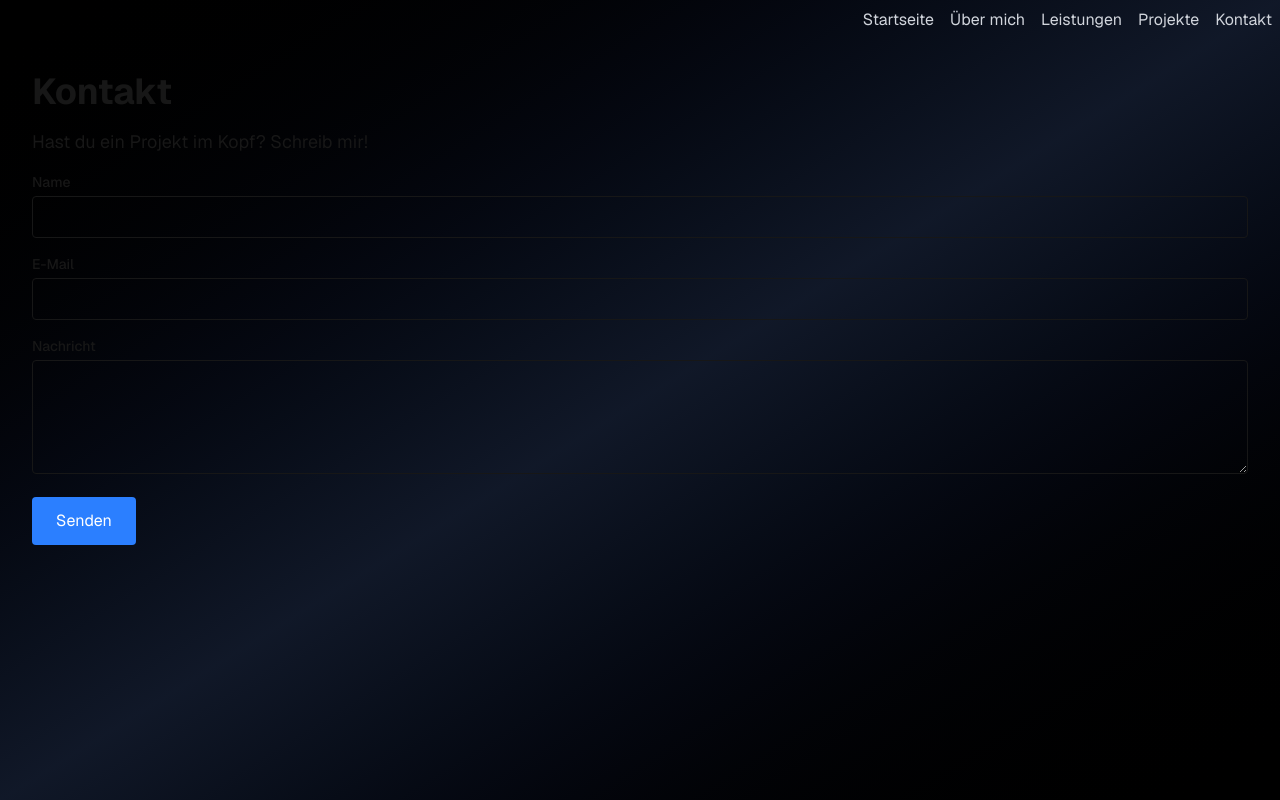
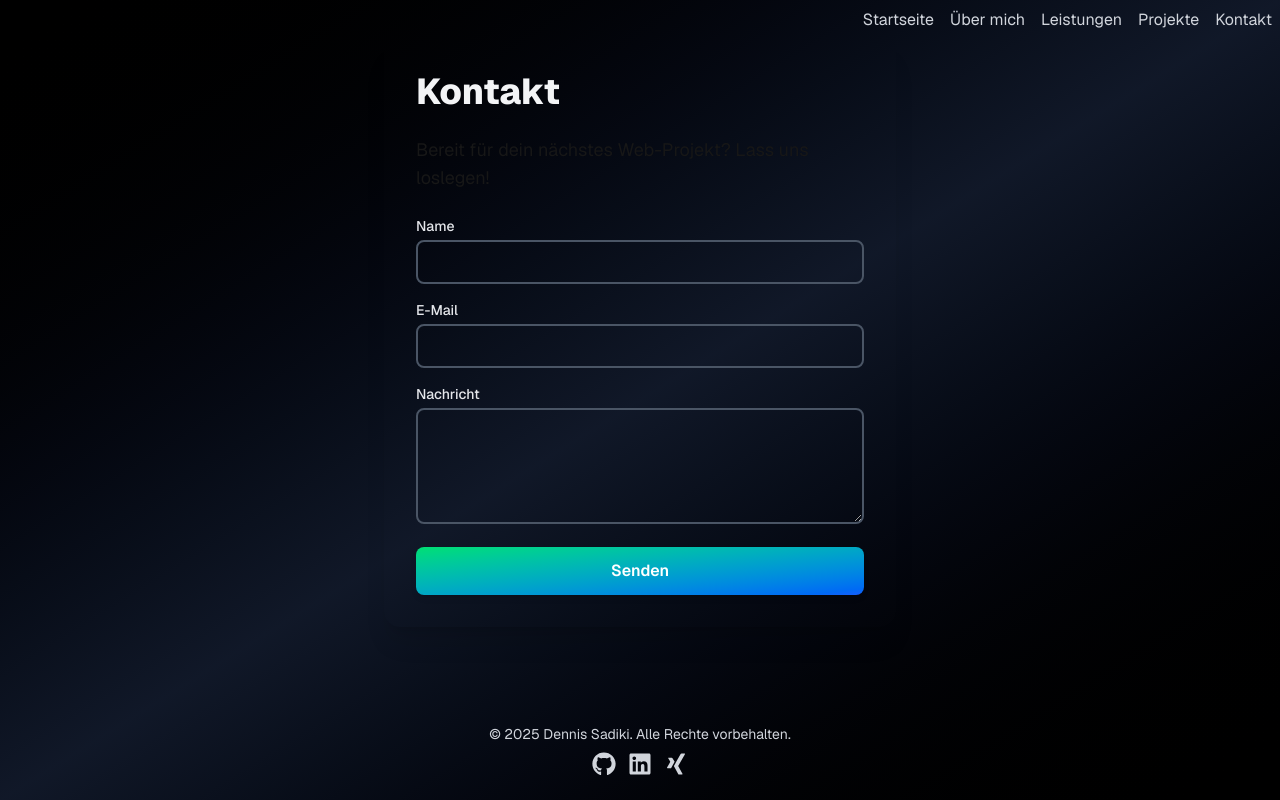
Before and after one commit to AchillesGit/portfolio, a Next.js app: page /kontakt in a window 1280 px wide. Shown: the top 800 px of the page. Built offline with nearby package versions, Linux system fonts and the light colour scheme.

Commit message:
Refactor KontaktPage for improved form handling and add framer-motion for animations

```diff
--- a/app/components/techBadges.tsx
+++ b/app/components/techBadges.tsx
@@ -10,11 +10,9 @@ const TechBadges: React.FC<TechBadgesProps> = ({ badges }) => {
       {badges.map((tech, idx) => (
         <div
           key={idx}
-          className='relative inline-flex items-center justify-center p-0.5 overflow-hidden rounded-full group bg-gradient-to-br from-green-400 to-blue-600'
+          className='inline-flex items-center justify-center px-2 py-0.5 text-sm border-2 rounded-full border-teal-700'
         >
-          <span className='relative flex items-center gap-2 px-1.5 py-0.5 bg-white dark:bg-gray-900 rounded-full'>
-            <span className='text-sm'>{tech}</span>
-          </span>
+          {tech}
         </div>
       ))}
     </div>
--- a/app/kontakt/page.tsx
+++ b/app/kontakt/page.tsx
@@ -1,22 +1,50 @@
 "use client";
 
+import { useState, useTransition, useRef } from "react";
+import { motion } from "framer-motion";
 import { sendMail } from "./sendMail";
-import { useSearchParams } from "next/navigation";
 
 export default function KontaktPage() {
-  const searchParams = useSearchParams();
-  const status = searchParams.get("status") || null; // Safely access search params
-  console.log(status);
+  const [status, setStatus] = useState<null | "success" | "error">(null);
+  const [isPending, startTransition] = useTransition();
+  const formRef = useRef<HTMLFormElement>(null);
+
+  const handleAction = (formData: FormData) => {
+    startTransition(async () => {
+      const result = await sendMail(formData);
+      setStatus(result.status);
+      if (result.status === "success") {
+        formRef.current?.reset();
+      }
+    });
+  };
 
   return (
-    <div className='min-h-screen p-8'>
-      <h1 className='text-4xl font-bold mb-4'>Kontakt</h1>
-      <form action={sendMail} className='space-y-4'>
-        <p className='text-lg mb-4'>
-          Hast du ein Projekt im Kopf? Schreib mir!
+    <motion.div
+      className='flex justify-center'
+      initial={{ opacity: 0, y: 20 }}
+      animate={{ opacity: 1, y: 0 }}
+      transition={{ duration: 0.6, ease: "easeOut" }}
+    >
+      <div className='w-full max-w-lg rounded-2xl shadow-xl p-8'>
+        <h1 className='text-4xl font-extrabold mb-6 text-gray-100'>Kontakt</h1>
+        <p className='text-lg mb-6'>
+          Bereit für dein nächstes Web-Projekt? Lass uns loslegen!
         </p>
+
+        <motion.form
+          ref={formRef}
+          action={handleAction}
+          className='space-y-4'
+          initial={{ opacity: 0 }}
+          animate={{ opacity: 1 }}
+          transition={{ delay: 0.3, duration: 0.6 }}
+        >
           <div>
-          <label htmlFor='name' className='block text-sm font-medium mb-1'>
+            <label
+              htmlFor='name'
+              className='block text-sm font-medium mb-1 text-gray-200'
+            >
               Name
             </label>
             <input
@@ -24,11 +52,16 @@ export default function KontaktPage() {
               name='name'
               type='text'
               required
-            className='w-full border rounded p-2'
+              minLength={3}
+              className='w-full border-2 border-gray-600 rounded-lg px-4 py-2 text-gray-100 focus:outline-none focus:ring-2 focus:ring-blue-400 transition'
             />
           </div>
+
           <div>
-          <label htmlFor='email' className='block text-sm font-medium mb-1'>
+            <label
+              htmlFor='email'
+              className='block text-sm font-medium mb-1 text-gray-200'
+            >
               E-Mail
             </label>
             <input
@@ -36,11 +69,15 @@ export default function KontaktPage() {
               name='email'
               type='email'
               required
-            className='w-full border rounded p-2'
+              className='w-full border-2 border-gray-600 rounded-lg px-4 py-2 text-gray-100 focus:outline-none focus:ring-2 focus:ring-blue-400 transition'
             />
           </div>
+
           <div>
-          <label htmlFor='message' className='block text-sm font-medium mb-1'>
+            <label
+              htmlFor='message'
+              className='block text-sm font-medium mb-1 text-gray-200'
+            >
               Nachricht
             </label>
             <textarea
@@ -48,27 +85,31 @@ export default function KontaktPage() {
               name='message'
               rows={4}
               required
-            className='w-full border rounded p-2'
+              className='w-full border-2 border-gray-600 rounded-lg px-4 py-2 text-gray-100 focus:outline-none focus:ring-2 focus:ring-blue-400 transition'
             />
           </div>
+
           <button
             type='submit'
-          className='bg-blue-500 px-6 py-3 rounded text-white hover:bg-blue-600'
+            disabled={isPending}
+            className='w-full bg-gradient-to-br from-green-400 to-blue-600 text-white font-semibold py-3 rounded-lg shadow-md transition transform hover:scale-105 disabled:opacity-50 cursor-pointer'
           >
-          Senden
+            {isPending ? "Senden…" : "Senden"}
           </button>
-      </form>
-      {/* Erfolg- und Fehlermeldungen basierend auf Query-Param */}
+        </motion.form>
+
         {status === "success" && (
-        <p className='mt-4 text-green-600'>
+          <p className='mt-4 text-green-400 font-medium'>
             Danke! Deine Nachricht wurde erfolgreich gesendet.
           </p>
         )}
         {status === "error" && (
-        <p className='mt-4 text-red-600'>
-          Ups, da ist etwas schiefgegangen. Bitte versuche es später erneut.
+          <p className='mt-4 text-red-400 font-medium'>
+            Ups, da ist etwas schiefgelaufen. Bitte versuche es später erneut
+            oder kontaktiere mich über LinkedIn.
           </p>
         )}
       </div>
+    </motion.div>
   );
 }
--- a/app/kontakt/sendMail.ts
+++ b/app/kontakt/sendMail.ts
@@ -1,8 +1,10 @@
 "use server";
+
 import nodemailer from "nodemailer";
-import { redirect } from "next/navigation";
 
-export async function sendMail(formData: FormData) {
+export async function sendMail(
+  formData: FormData
+): Promise<{ status: "success" | "error" }> {
   const { name, email, message } = Object.fromEntries(formData) as {
     name: string;
     email: string;
@@ -27,9 +29,9 @@ export async function sendMail(formData: FormData) {
       text: `Name: ${name}\nE-Mail: ${email}\n\nNachricht:\n${message}`,
       replyTo: email,
     });
-    redirect("/kontakt?status=success");
+    return { status: "success" };
   } catch (error) {
     console.error("Mail-Versand fehlgeschlagen:", error);
-    redirect("/kontakt?status=error");
+    return { status: "error" };
   }
 }
--- a/app/projekte/page.tsx
+++ b/app/projekte/page.tsx
@@ -33,7 +33,7 @@ export default function Projekte() {
           ]}
         />
 
-        <ul className='list-disc marker:text-blue-400 space-y-3 mt-6 ps-4'>
+        <ul className='list-disc marker:text-teal-600 space-y-3 mt-6 ps-4'>
           <li>
             Entwicklung eines zentralen Portals zur Konsolidierung aller
             internen Anwendungen.
@@ -95,7 +95,7 @@ export default function Projekte() {
         />
 
         {/* Bullet Points */}
-        <ul className='list-disc marker:text-blue-400 space-y-3 mt-6 ps-4'>
+        <ul className='list-disc marker:text-teal-600 space-y-3 mt-6 ps-4'>
           <li>
             Entwicklung eines internen GPT-Portals für tausende tägliche Nutzer
             mit individuell konfigurierbaren Assistenten.
@@ -158,7 +158,7 @@ export default function Projekte() {
           ]}
         />
 
-        <ul className='list-disc marker:text-blue-400 space-y-3 mt-6 ps-4'>
+        <ul className='list-disc marker:text-teal-600 space-y-3 mt-6 ps-4'>
           <li>
             Entwicklung eines interaktiven Dashboards zur Visualisierung und
             Analyse interner Events bei KPMG.
@@ -220,7 +220,7 @@ export default function Projekte() {
           ]}
         />
 
-        <ul className='list-disc marker:text-blue-400 space-y-3 mt-6 ps-4'>
+        <ul className='list-disc marker:text-teal-600 space-y-3 mt-6 ps-4'>
           <li>
             Migration auf neueste Angular- & PrimeNG-Version inkl. Behebung von
             Breaking Changes.
@@ -282,7 +282,7 @@ export default function Projekte() {
           ]}
         />
 
-        <ul className='list-disc marker:text-blue-400 space-y-3 mt-6 ps-4'>
+        <ul className='list-disc marker:text-teal-600 space-y-3 mt-6 ps-4'>
           <li>
             Migration vom klassischen MERN‑Stack zu Next.js & Prisma zur
             Verbesserung von Performance, Developer Experience und SEO.
@@ -336,7 +336,7 @@ export default function Projekte() {
         />
 
         {/* Bullet Points */}
-        <ul className='list-disc marker:text-blue-400 space-y-3 mt-6 ps-4'>
+        <ul className='list-disc marker:text-teal-600 space-y-3 mt-6 ps-4'>
           <li>
             Eigenständige Konzeption und Entwicklung einer PWA zum privaten
             Foto- und Erlebnis‑Journaling.
--- a/package.json
+++ b/package.json
@@ -9,6 +9,7 @@
     "lint": "next lint"
   },
   "dependencies": {
+    "framer-motion": "^12.9.2",
     "next": "15.3.1",
     "nodemailer": "^6.10.1",
     "react": "^19.0.0",
```
Also changed, not shown: 1 other file (tests, documents, lock files or other folders). Lines whose indentation alone changed are shown as unchanged.
